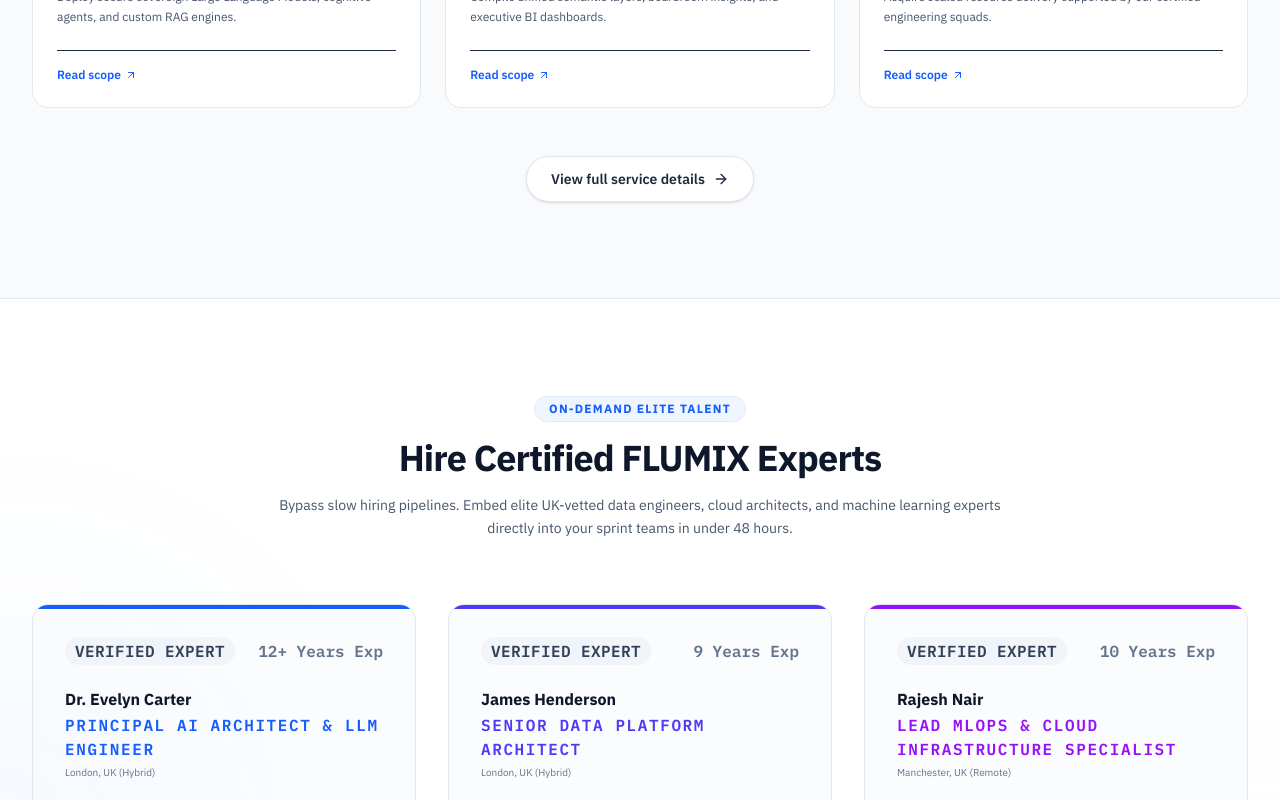
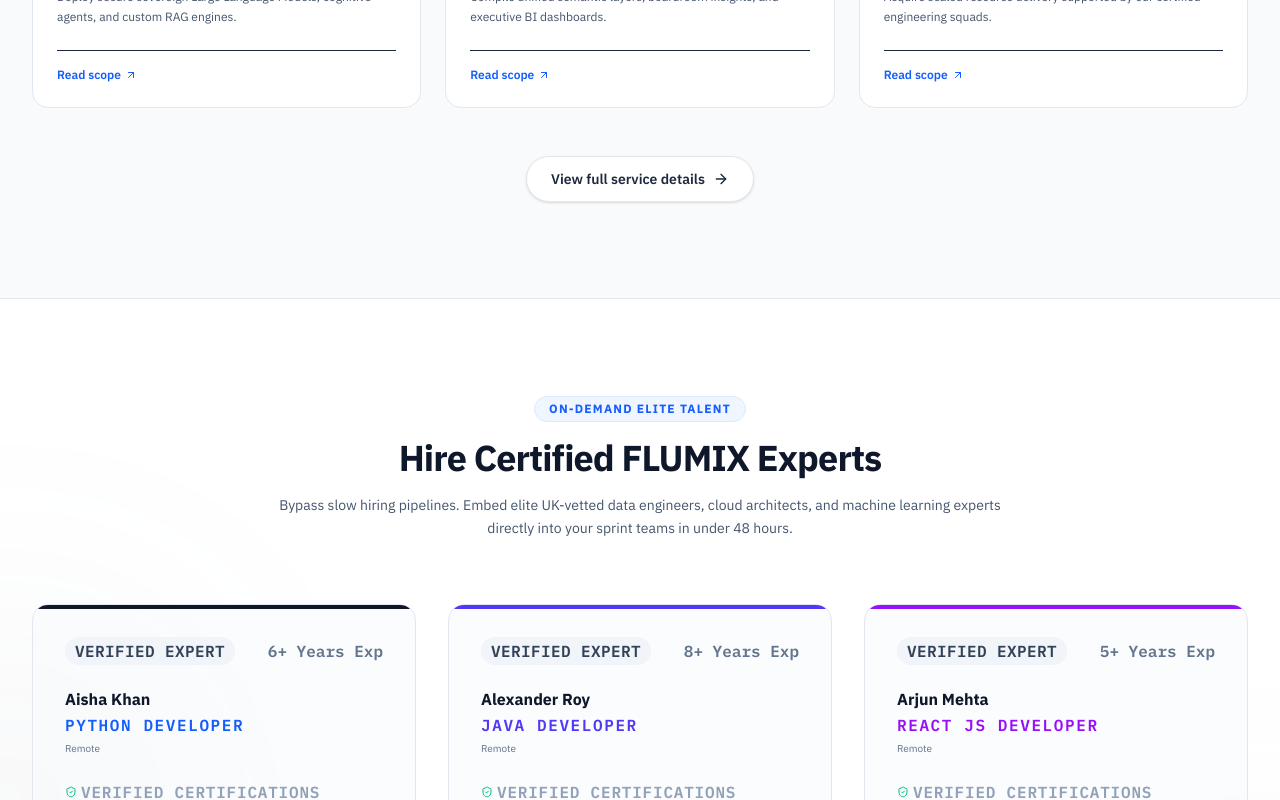
Before and after one commit to faizdev007/Ithynprod, a React (Vite) app: page / in a window 1280 px wide. Shown: the part 2000-2800 px from the top of the page. Built offline with nearby package versions, Linux system fonts and the light colour scheme.

Commit message:
fix issues as per todays discussion

```diff
--- a/src/components/TechEcosystem.tsx
+++ b/src/components/TechEcosystem.tsx
@@ -55,7 +55,7 @@
                 onClick={() => setFilterCategory(cat)}
                 className={`rounded-full px-3.5 py-1.5 text-xs font-semibold transition-all duration-200 cursor-pointer ${
                   isSelected
-                    ? 'bg-blue-600 text-white shadow-sm border border-blue-500/30'
+                    ? 'bg-gray-900 text-white shadow-sm border border-blue-500/30'
                     : 'bg-white text-slate-600 border border-slate-200 hover:text-slate-900 hover:bg-slate-100'
                 }`}
                 id={`tech-pill-${cat.toLowerCase().replace(/\s+/g, '-')}`}
--- a/src/data.ts
+++ b/src/data.ts
@@ -465,68 +465,268 @@
 
 export const EXPERTS: ExpertProfile[] = [
   {
-    id: 'exp-1',
-    name: 'Dr. Evelyn Carter',
-    title: 'Principal AI Architect & LLM Engineer',
-    experience: '12+ Years',
-    avatar: 'https://images.unsplash.com/photo-1573496359142-b8d87734a5a2?auto=format&fit=crop&q=80&w=150',
-    location: 'London, UK (Hybrid)',
-    certifications: ['AWS Certified Machine Learning', 'Google Cloud Professional ML Engineer', 'NVIDIA Deep Learning Certified'],
-    skills: ['RAG Pipeline Engineering', 'Multi-Agent Orchestration', 'LLM Fine-Tuning', 'Vector Databases (Milvus, pgvector)', 'Cognitive Systems'],
-    availability: 'Immediate',
-    hourlyRateEst: '£165/hr',
-    techStack: ['OpenAI', 'Anthropic', 'LangChain', 'LlamaIndex', 'Python', 'PostgreSQL', 'AWS']
+    id: "exp-1",
+    name: "Aisha Khan",
+    title: "Python Developer",
+    experience: "6+ Years",
+    avatar: "assets/developer/Aisha.webp",
+    location: "Remote",
+    certifications: [
+      "Python Professional",
+      "FastAPI Certified",
+      "Django Developer"
+    ],
+    skills: [
+      "Python",
+      "Django",
+      "FastAPI"
+    ],
+    availability: "Immediate",
+    hourlyRateEst: "£85/hr",
+    techStack: [
+      "Python",
+      "Django",
+      "FastAPI"
+    ]
   },
   {
-    id: 'exp-2',
-    name: 'James Henderson',
-    title: 'Senior Data Platform Architect',
-    experience: '9 Years',
-    avatar: 'https://images.unsplash.com/photo-1519085360753-af0119f7cbe7?auto=format&fit=crop&q=80&w=150',
-    location: 'London, UK (Hybrid)',
-    certifications: ['Databricks Solutions Architect Champion', 'Snowflake Certified Elite Architect', 'dbt Analytics Engineering Certification'],
-    skills: ['Modern Lakehouse Design', 'dbt Semantic Modeling', 'High-volume ETL/ELT pipelines', 'Apache Spark compute optimization'],
-    availability: '1 Week',
-    hourlyRateEst: '£145/hr',
-    techStack: ['Databricks', 'Snowflake', 'dbt', 'Apache Spark', 'Airflow', 'AWS', 'Python']
+    id: "exp-2",
+    name: "Alexander Roy",
+    title: "Java Developer",
+    experience: "8+ Years",
+    avatar: "assets/developer/Alexander.webp",
+    location: "Remote",
+    certifications: [
+      "Oracle Java Professional",
+      "Spring Boot Certified"
+    ],
+    skills: [
+      "Java",
+      "Spring Boot",
+      "Microservices"
+    ],
+    availability: "1 Week",
+    hourlyRateEst: "£95/hr",
+    techStack: [
+      "Java",
+      "Spring Boot",
+      "Microservices"
+    ]
   },
   {
-    id: 'exp-3',
-    name: 'Rajesh Nair',
-    title: 'Lead MLOps & Cloud Infrastructure Specialist',
-    experience: '10 Years',
-    avatar: 'https://images.unsplash.com/photo-1507003211169-0a1dd7228f2d?auto=format&fit=crop&q=80&w=150',
-    location: 'Manchester, UK (Remote)',
-    certifications: ['Kubernetes Administrator (CKA)', 'Google Cloud Professional Cloud Architect', 'Terraform Certified Associate'],
-    skills: ['Kubeflow & MLflow systems', 'CI/CD Pipeline Automation', 'Infrastructure-as-Code (IaC)', 'Sovereign private tenant hardening'],
-    availability: '2 Weeks',
-    hourlyRateEst: '£135/hr',
-    techStack: ['Google Cloud', 'AWS', 'Kubernetes', 'MLflow', 'Terraform', 'PostgreSQL', 'Python']
+    id: "exp-3",
+    name: "Arjun Mehta",
+    title: "React Js Developer",
+    experience: "5+ Years",
+    avatar: "assets/developer/Arjun.webp",
+    location: "Remote",
+    certifications: [
+      "React Professional",
+      "TypeScript Certified"
+    ],
+    skills: [
+      "React JS",
+      "Next.js",
+      "TypeScript"
+    ],
+    availability: "Immediate",
+    hourlyRateEst: "£80/hr",
+    techStack: [
+      "React JS",
+      "Next.js",
+      "TypeScript"
+    ]
   },
   {
-    id: 'exp-4',
-    name: 'Sophia Sterling',
-    title: 'Lead Analytics Engineer & BI Consultant',
-    experience: '7 Years',
-    avatar: 'https://images.unsplash.com/photo-1580489944761-15a19d654956?auto=format&fit=crop&q=80&w=150',
-    location: 'London, UK (Hybrid)',
-    certifications: ['Snowflake SnowPro Core Certified', 'Looker Certified LookML Developer', 'PowerBI Certified Professional'],
-    skills: ['Enterprise-grade semantic layouts', 'Cohort and Churn Analytics', 'Executive Dashboard design', 'dbt Core and dbt Cloud workflows'],
-    availability: 'Immediate',
-    hourlyRateEst: '£115/hr',
-    techStack: ['Snowflake', 'dbt', 'Looker', 'PowerBI', 'PostgreSQL', 'Airflow', 'Python']
+    id: "exp-4",
+    name: "Rahul",
+    title: "Go Lang Developer",
+    experience: "7+ Years",
+    avatar: "assets/developer/dev5.webp",
+    location: "Remote",
+    certifications: [
+      "Docker Associate",
+      "CKA"
+    ],
+    skills: [
+      "Go Lang",
+      "Docker",
+      "Kubernetes"
+    ],
+    availability: "2 Weeks",
+    hourlyRateEst: "£100/hr",
+    techStack: [
+      "Go Lang",
+      "Docker",
+      "Kubernetes"
+    ]
   },
   {
-    id: 'exp-5',
-    name: 'Markus Vance',
-    title: 'Senior Big Data & Real-time Streaming Engineer',
-    experience: '8 Years',
-    avatar: 'https://images.unsplash.com/photo-1500648767791-00dcc994a43e?auto=format&fit=crop&q=80&w=150',
-    location: 'Bristol, UK (Remote)',
-    certifications: ['Confluent Certified Developer for Apache Kafka', 'Databricks Certified Data Engineer Professional'],
-    skills: ['Real-time Event Streaming', 'Schema Registry Governance', 'Change-Data-Capture (CDC)', 'Apache Flink Stream processing'],
-    availability: '4 Weeks',
-    hourlyRateEst: '£140/hr',
-    techStack: ['Apache Kafka', 'Databricks', 'Apache Spark', 'AWS', 'Python', 'PostgreSQL', 'Terraform']
+    id: "exp-5",
+    name: "Ella Thomas",
+    title: "JavaScript Developer",
+    experience: "6+ Years",
+    avatar: "assets/developer/Ella.webp",
+    location: "Hybrid",
+    certifications: [
+      "JavaScript Professional",
+      "React Certified"
+    ],
+    skills: [
+      "JavaScript",
+      "React",
+      "Tailwind"
+    ],
+    availability: "Immediate",
+    hourlyRateEst: "£85/hr",
+    techStack: [
+      "JavaScript",
+      "React",
+      "Tailwind"
+    ]
+  },
+  {
+    id: "exp-6",
+    name: "Jose Martinez",
+    title: "Python Developer",
+    experience: "9+ Years",
+    avatar: "assets/developer/Jose.webp",
+    location: "Remote",
+    certifications: [
+      "Machine Learning Professional",
+      "Python Expert"
+    ],
+    skills: [
+      "Python",
+      "AI",
+      "Machine Learning"
+    ],
+    availability: "Immediate",
+    hourlyRateEst: "£105/hr",
+    techStack: [
+      "Python",
+      "AI",
+      "Machine Learning"
+    ]
+  },
+  {
+    id: "exp-7",
+    name: "Karthik Reddy",
+    title: "Java Developer",
+    experience: "8+ Years",
+    avatar: "assets/developer/Karthik.webp",
+    location: "Hybrid",
+    certifications: [
+      "Oracle Java Professional",
+      "Spring Certified"
+    ],
+    skills: [
+      "Java",
+      "Spring",
+      "Kafka"
+    ],
+    availability: "1 Week",
+    hourlyRateEst: "£95/hr",
+    techStack: [
+      "Java",
+      "Spring",
+      "Kafka"
+    ]
+  },
+  {
+    id: "exp-8",
+    name: "Preeda Nair",
+    title: "Python Developer",
+    experience: "6+ Years",
+    avatar: "assets/developer/Preeda.webp",
+    location: "Remote",
+    certifications: [
+      "PostgreSQL Certified",
+      "Flask Professional"
+    ],
+    skills: [
+      "Python",
+      "Flask",
+      "PostgreSQL"
+    ],
+    availability: "Immediate",
+    hourlyRateEst: "£90/hr",
+    techStack: [
+      "Python",
+      "Flask",
+      "PostgreSQL"
+    ]
+  },
+  {
+    id: "exp-9",
+    name: "Renu Sharma",
+    title: "JavaScript Developer",
+    experience: "7+ Years",
+    avatar: "assets/developer/Renu.webp",
+    location: "Hybrid",
+    certifications: [
+      "Node.js Certified",
+      "Vue.js Professional"
+    ],
+    skills: [
+      "JavaScript",
+      "Vue.js",
+      "Node.js"
+    ],
+    availability: "2 Weeks",
+    hourlyRateEst: "£90/hr",
+    techStack: [
+      "JavaScript",
+      "Vue.js",
+      "Node.js"
+    ]
+  },
+  {
+    id: "exp-10",
+    name: "Sofia Khan",
+    title: "React Js Developer",
+    experience: "5+ Years",
+    avatar: "assets/developer/Sofia.webp",
+    location: "Remote",
+    certifications: [
+      "React Professional",
+      "GraphQL Certified"
+    ],
+    skills: [
+      "React JS",
+      "Next.js",
+      "GraphQL"
+    ],
+    availability: "Immediate",
+    hourlyRateEst: "£80/hr",
+    techStack: [
+      "React JS",
+      "Next.js",
+      "GraphQL"
+    ]
+  },
+  {
+    id: "exp-11",
+    name: "Tanvi Kapoor",
+    title: "Java Developer",
+    experience: "8+ Years",
+    avatar: "assets/developer/Tanvi.webp",
+    location: "Hybrid",
+    certifications: [
+      "Oracle Java Professional",
+      "AWS Certified Developer"
+    ],
+    skills: [
+      "Java",
+      "Spring Boot",
+      "AWS"
+    ],
+    availability: "1 Week",
+    hourlyRateEst: "£95/hr",
+    techStack: [
+      "Java",
+      "Spring Boot",
+      "AWS"
+    ]
   }
 ];
--- a/src/pages/About.tsx
+++ b/src/pages/About.tsx
@@ -163,7 +163,7 @@
               <div className="pt-4 flex gap-4">
                 <button
                   onClick={onOpenConsultation}
-                  className="px-5 py-2.5 bg-blue-600 hover:bg-blue-500 text-white rounded-full text-xs font-bold transition-all shadow-lg shadow-blue-600/20 flex items-center gap-1 cursor-pointer"
+                  className="px-5 py-2.5 bg-gray-900 hover:bg-gray-500 text-white rounded-full text-xs font-bold transition-all shadow-lg shadow-blue-600/20 flex items-center gap-1 cursor-pointer"
                 >
                   Request Delivery Deck <ChevronRight className="h-4 w-4" />
                 </button>
--- a/src/pages/Blog.tsx
+++ b/src/pages/Blog.tsx
@@ -88,7 +88,7 @@
                       onClick={() => setSelectedCategory(cat)}
                       className={`rounded-full px-4 py-1.5 text-xs font-semibold border transition-all cursor-pointer shadow-sm ${
                         selectedCategory === cat
-                          ? 'bg-blue-600 border-blue-500 text-white shadow-md shadow-blue-600/15'
+                          ? 'bg-gray-900 border-blue-500 text-white shadow-md shadow-blue-600/15'
                           : 'bg-white border-slate-200 text-slate-600 hover:text-slate-900 hover:border-slate-350'
                       }`}
                     >
@@ -287,7 +287,7 @@
                   </button>
                   <button
                     onClick={() => setCurrentPage('contact')}
-                    className="rounded-full bg-blue-600 hover:bg-blue-500 px-5 py-2.5 text-xs font-bold text-white shadow-md transition-all cursor-pointer"
+                    className="rounded-full bg-gray-900 hover:bg-gray-500 px-5 py-2.5 text-xs font-bold text-white shadow-md transition-all cursor-pointer"
                   >
                     Discuss this topic
                   </button>
--- a/src/pages/CaseStudies.tsx
+++ b/src/pages/CaseStudies.tsx
@@ -180,7 +180,7 @@
                           </button>
                           <button
                             onClick={onOpenConsultation}
-                            className="rounded-full bg-blue-600 px-4 py-2 text-2xs font-bold text-white hover:bg-blue-500 transition-all cursor-pointer shadow-sm"
+                            className="rounded-full bg-gray-900 px-4 py-2 text-2xs font-bold text-white hover:bg-gray-500 transition-all cursor-pointer shadow-sm"
                           >
                             Book similar project
                           </button>
@@ -220,7 +220,7 @@
           <div className="pt-2">
             <button
               onClick={onOpenConsultation}
-              className="rounded-full bg-blue-600 hover:bg-blue-500 px-6 py-3 text-xs font-bold text-white shadow-lg shadow-blue-600/20 inline-flex items-center gap-1.5 transition-all cursor-pointer"
+              className="rounded-full bg-gray-900 hover:bg-gray-500 px-6 py-3 text-xs font-bold text-white shadow-lg shadow-blue-600/20 inline-flex items-center gap-1.5 transition-all cursor-pointer"
             >
               <span>Schedule Free Advisory Mapping</span>
               <ArrowRight className="h-4 w-4" />
--- a/src/pages/HireExperts.tsx
+++ b/src/pages/HireExperts.tsx
@@ -144,7 +144,7 @@
                 onClick={() => setSelectedTech(tech)}
                 className={`rounded-full px-4 py-2 text-xs font-semibold border transition-all cursor-pointer shadow-sm ${
                   selectedTech === tech
-                    ? 'bg-blue-600 border-blue-500 text-white shadow-md shadow-blue-600/20'
+                    ? 'bg-gray-900 border-blue-500 text-white shadow-md shadow-blue-600/20'
                     : 'bg-white border-slate-200 text-slate-650 hover:border-slate-300'
                 }`}
               >
@@ -466,7 +466,7 @@
                   <button
                     type="submit"
                     disabled={totalSquadSize === 0 || isSubmitting}
-                    className="w-full inline-flex items-center justify-center gap-1.5 bg-blue-650 hover:bg-blue-600 disabled:bg-slate-300 disabled:text-slate-400 disabled:cursor-not-allowed py-2.5 rounded-xl text-xs font-bold text-white shadow transition-all cursor-pointer"
+                    className="w-full inline-flex items-center justify-center gap-1.5 bg-blue-650 hover:bg-gray-900 disabled:bg-slate-300 disabled:text-slate-400 disabled:cursor-not-allowed py-2.5 rounded-xl text-xs font-bold text-white shadow transition-all cursor-pointer"
                   >
                     {isSubmitting ? (
                       <>
--- a/src/pages/Home.tsx
+++ b/src/pages/Home.tsx
@@ -180,7 +180,7 @@
               >
                 <span className="relative flex h-2 w-2">
                   <span className="animate-ping absolute inline-flex h-full w-full rounded-full bg-blue-400 opacity-75"></span>
-                  <span className="relative inline-flex rounded-full h-2 w-2 bg-blue-500"></span>
+                  <span className="relative inline-flex rounded-full h-2 w-2 bg-gray-500"></span>
                 </span>
                 UK Strategic Advisory & Delivery Partners
               </motion.div>
@@ -215,7 +215,7 @@
               >
                 <button
                   onClick={onOpenConsultation}
-                  className="px-6 py-3 bg-blue-600 hover:bg-blue-500 text-white rounded-full text-sm font-semibold transition-all shadow-lg shadow-blue-600/15 flex items-center gap-2 cursor-pointer"
+                  className="px-6 py-3 bg-gray-900 hover:bg-gray-500 text-white rounded-full text-sm font-semibold transition-all shadow-lg shadow-blue-600/15 flex items-center gap-2 cursor-pointer"
                 >
                   Schedule a Call
                   <ArrowRight className="h-4 w-4" />
@@ -307,7 +307,7 @@
                 id={`home-service-${service.id}`}
               >
                 <div>
-                  <div className="flex h-12 w-12 items-center justify-center rounded-lg bg-slate-50 border border-slate-150 text-blue-600 group-hover:bg-blue-600/10 group-hover:text-blue-600 transition-colors">
+                  <div className="flex h-12 w-12 items-center justify-center rounded-lg bg-slate-50 border border-slate-150 text-blue-600 group-hover:bg-gray-900/10 group-hover:text-blue-600 transition-colors">
                     {getServiceIcon(service.iconName)}
                   </div>
                   <h3 className="mt-5 font-display text-lg font-bold text-slate-900 group-hover:text-blue-600 transition-colors">
@@ -427,7 +427,7 @@
 
       {/* Hire an Expert Section */}
       <section className="relative py-24 bg-white border-t border-slate-200" id="hire-expert-section">
-        <div className="absolute left-[-15%] top-1/4 h-[400px] w-[400px] rounded-full bg-blue-500/5 glow-blur pointer-events-none" />
+        <div className="absolute left-[-15%] top-1/4 h-[400px] w-[400px] rounded-full bg-gray-500/5 glow-blur pointer-events-none" />
         <div className="absolute right-[-15%] bottom-1/4 h-[400px] w-[400px] rounded-full bg-indigo-500/5 glow-blur pointer-events-none" />
 
         <div className="mx-auto max-w-7xl px-4 sm:px-6 lg:px-8 relative z-10">
@@ -449,7 +449,7 @@
           <div className="grid grid-cols-1 lg:grid-cols-3 gap-8" id="expert-profiles-grid">
             {EXPERTS.slice(0, 3).map((exp, idx) => {
               const borderColors = [
-                'bg-blue-600',
+                'bg-gray-900',
                 'bg-indigo-600',
                 'bg-purple-600'
               ];
@@ -573,7 +573,7 @@
             <div className="space-y-1.5 flex flex-col justify-center">
               <button
                 onClick={() => setCurrentPage('hire-experts')}
-                className="w-full bg-blue-600 hover:bg-blue-500 text-white font-bold text-xs py-3.5 px-4 rounded-full transition-all shadow-md shadow-blue-600/10 cursor-pointer text-center flex items-center justify-center gap-1.5"
+                className="w-full bg-gray-900 hover:bg-gray-500 text-white font-bold text-xs py-3.5 px-4 rounded-full transition-all shadow-md shadow-blue-600/10 cursor-pointer text-center flex items-center justify-center gap-1.5"
               >
                 <span>Browse All Certified Experts</span>
                 <ArrowRight className="h-3.5 w-3.5" />
@@ -661,7 +661,7 @@
                 <div className="mt-4 border-t border-slate-100 pt-3 text-xs font-semibold text-blue-600">1-2 Week Scopes</div>
               </div>
               <div className="rounded-2xl border border-blue-200 bg-blue-50/50 p-5 text-left relative hover:shadow-md transition-all">
-                <div className="absolute right-2 top-2 rounded-full bg-blue-600 text-white px-2.5 py-0.5 text-[8px] font-bold uppercase tracking-wider">Most Needed</div>
+                <div className="absolute right-2 top-2 rounded-full bg-gray-900 text-white px-2.5 py-0.5 text-[8px] font-bold uppercase tracking-wider">Most Needed</div>
                 <span className="text-2xs font-mono font-bold text-blue-600 uppercase tracking-widest">Execution</span>
                 <h4 className="font-display text-base font-bold text-slate-900 mt-1">Managed Squad</h4>
                 <p className="text-3xs text-slate-500 mt-1 leading-relaxed">FLUMIX architecture oversight + dedicated engineering sprint pods.</p>
@@ -678,7 +678,7 @@
             <div className="pt-4 flex flex-wrap justify-center gap-4">
               <button
                 onClick={onOpenConsultation}
-                className="px-6 py-3 bg-blue-600 hover:bg-blue-500 text-white rounded-full text-sm font-semibold transition-all shadow-lg shadow-blue-600/15 cursor-pointer"
+                className="px-6 py-3 bg-gray-900 hover:bg-gray-500 text-white rounded-full text-sm font-semibold transition-all shadow-lg shadow-blue-600/15 cursor-pointer"
               >
                 Schedule Budget Mapping
               </button>
@@ -755,11 +755,11 @@
               </p>
               <div className="space-y-2 pt-2 text-xs text-slate-500">
                 <div className="flex items-center gap-2">
-                  <span className="h-1.5 w-1.5 rounded-full bg-blue-500" />
+                  <span className="h-1.5 w-1.5 rounded-full bg-gray-500" />
                   <span>Confidential NDAs provided prior to any project reviews.</span>
                 </div>
                 <div className="flex items-center gap-2">
-                  <span className="h-1.5 w-1.5 rounded-full bg-blue-500" />
+                  <span className="h-1.5 w-1.5 rounded-full bg-gray-500" />
                   <span>Sovereign deployment models supported.</span>
                 </div>
               </div>
@@ -845,7 +845,7 @@
                     <button
                       type="submit"
                       disabled={isSubmitting}
-                      className="w-full py-3.5 bg-blue-600 hover:bg-blue-500 disabled:bg-slate-300 disabled:cursor-not-allowed text-white rounded-full text-sm font-semibold shadow-lg shadow-blue-600/15 flex items-center justify-center gap-2 transition-all cursor-pointer"
+                      className="w-full py-3.5 bg-gray-900 hover:bg-gray-500 disabled:bg-slate-300 disabled:cursor-not-allowed text-white rounded-full text-sm font-semibold shadow-lg shadow-blue-600/15 flex items-center justify-center gap-2 transition-all cursor-pointer"
                     >
                       {isSubmitting ? (
                         <>
```
Also changed, not shown: src/components/Footer.tsx (+13 -12 lines), src/components/Navbar.tsx (+6 -6 lines), src/pages/Contact.tsx (+29 -20 lines), src/pages/Services.tsx (+4 -4 lines), public/assets/logo/logonew.webp (added), public/assets/logo/logonew2.webp (added).
